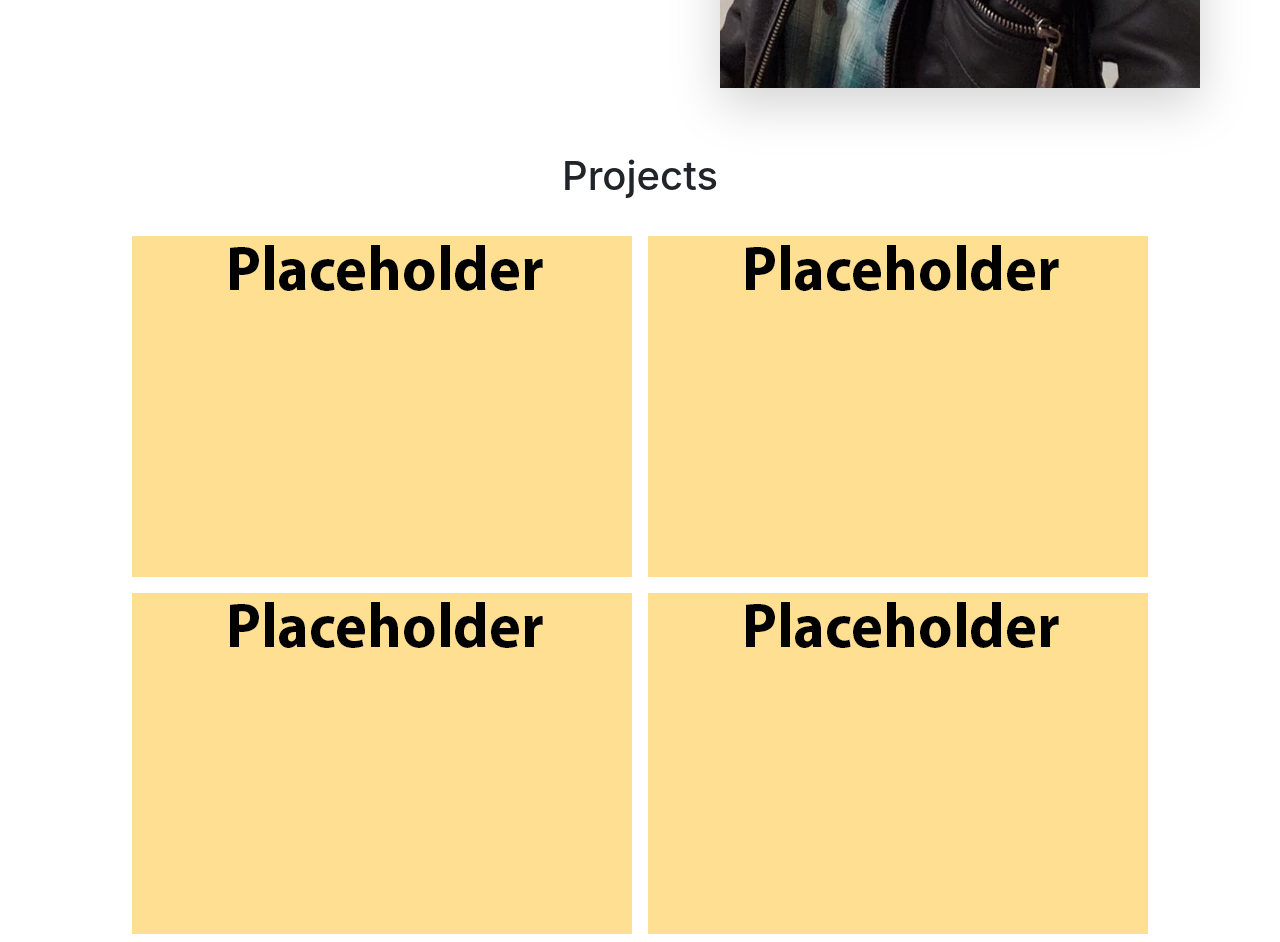
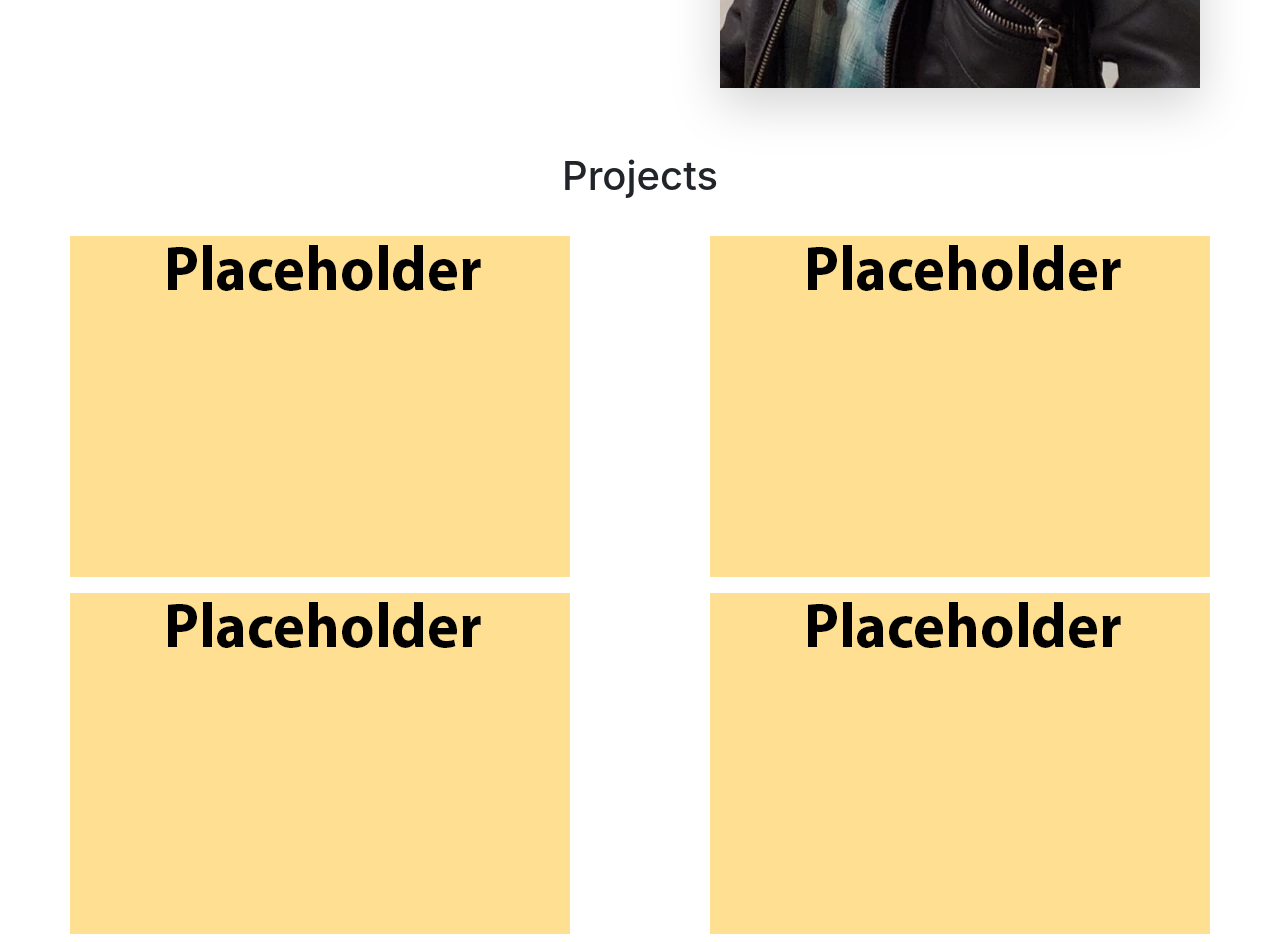
Before and after one commit to skryspin/portfolio-website, a React (Create React App) app: page / in a window 1280 px wide. Shown: the part 740-1682 px from the top of the page. Built offline with nearby package versions, Linux system fonts and the light colour scheme.

Commit message:
Fixed placeholder responsiveness

```diff
--- a/src/App.js
+++ b/src/App.js
@@ -72,7 +72,7 @@ function Home() {
     Hi there! I'm Seb. I'm a software engineer, game developer, and artist. I strive to combine my coding skills with my creative passions. I'm looking for a career that will engage me <b>intellectually</b> and <b>creatively</b>.</p>
     <p>
     I've developed 3D games in Unity, interned at IBM, and <a href="https://github.com/skryspin/portfolio-website"> built my own website</a>. And a lot more.  <a href='#projects'> Go to Projects [placeholder]-> </a></p>
-    <p alt="I received numerous awards throughout my degree, including best project runner-up and best poster from our computer science department."> I graduated <i>summa cum laude</i> from Trinity College in 2020 with a BS in computer science. I was voted as the top student of the major by the faculty, and received numerous honors and awards. <Link alt="I was also part of InterArts, a specialized gateway program for arts students." to='#education'> Go to Academics [placeholder] -> </Link>
+    <p alt="I received numerous awards throughout my degree, including best project runner-up and best poster from our computer science department."> I graduated <i>summa cum laude</i> from Trinity College in 2020 with a BS in computer science. I was voted as the top student of the major by the faculty, and received numerous honors and awards. <a alt="I was also part of InterArts, a specialized gateway program for arts students." href='#education'> Go to Academics [placeholder] -> </a>
     </p>
 </Col>
     <Col xs={{span:12, order:0, }} sm={{span:6, order:1}} md={{span:6, order:1}} xl={{span:6, order:1}} lg={{span:6, order:1}} className="pb-3 px-0 pt-0 px-sm-4 pt-sm-0 px-md-5 pb-md-5 pt-md-0 px-lg-5 pb-lg-5 pt-lg-0 px-xl-6 pb-xl-5">
@@ -80,28 +80,38 @@ function Home() {
     </Col>
   </Row>
   </Container>
+
+  <Projects />
+    </div>
+  );
+}
+
+/* Renders the Projects section */
+function Projects(props) {
+  return (
+    <div>
     <p id="secret" className="pb-1 pt-4 py-1 px-sm-4 pt-sm-3 px-md-5 pt-md-3 pt-lg-3 px-lg-5 px-xl-5" xs={{span:12}}><h1 class="text-center" id = "projects">Projects</h1>
     </p>
-  <Container className="projects d-flex justify-content-center flex-wrap " fluid>
+    <Container className="projects  justify-content-center " fluid>
       <Row className="">
-      <Col className="p-2  d-flex justify-content-center" sm={12} md={6}>
+        <Col className="p-2 d-flex  justify-content-center" sm={12} md={6} lg={6} xl={6} fluid>
           <Image src={placeholder} alt="Placeholder image" fluid/>
         </Col>
-      <Col className="p-2  d-flex justify-content-center" sm={12} md={6}>
+        <Col className="p-2  d-flex justify-content-center" sm={12} md={6} lg={6} xl={6} fluid>
           <Image src={placeholder} alt="Placeholder image" fluid/>
         </Col>
       </Row>
       <Row className="">
-      <Col className="p-2 d-flex justify-content-center" sm={12} md={6}>
+        <Col className="p-2 d-flex justify-content-center" sm={12} md={6} lg={6} xl={6} fluid>
           <Image src={placeholder} alt="Placeholder image" fluid/>
         </Col>
-      <Col className="p-2 d-flex justify-content-center" sm={12} md={6}>
+        <Col className="p-2 d-flex justify-content-center" sm={12} md={6} lg={6} xl={6} fluid>
           <Image src={placeholder} alt="Placeholder image" fluid/>
         </Col>
       </Row>
     </Container>
   </div>
-  );
+  )
 }
 
 function InvalidPath() {
```
Lines whose indentation alone changed are shown as unchanged.
